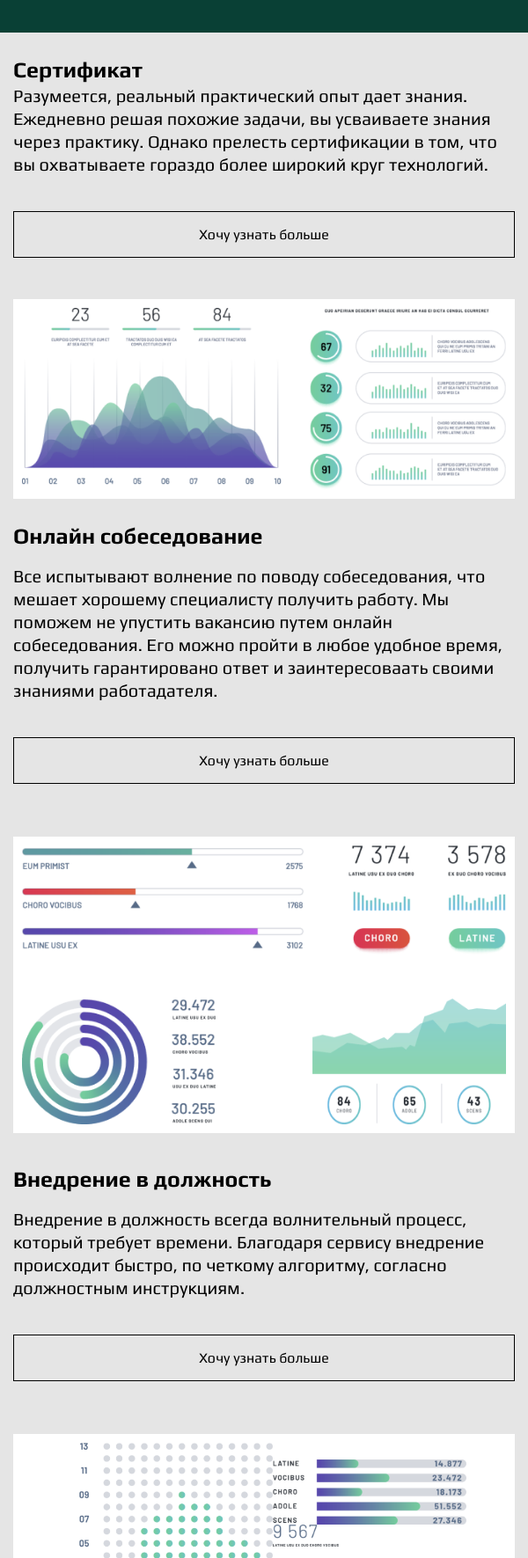
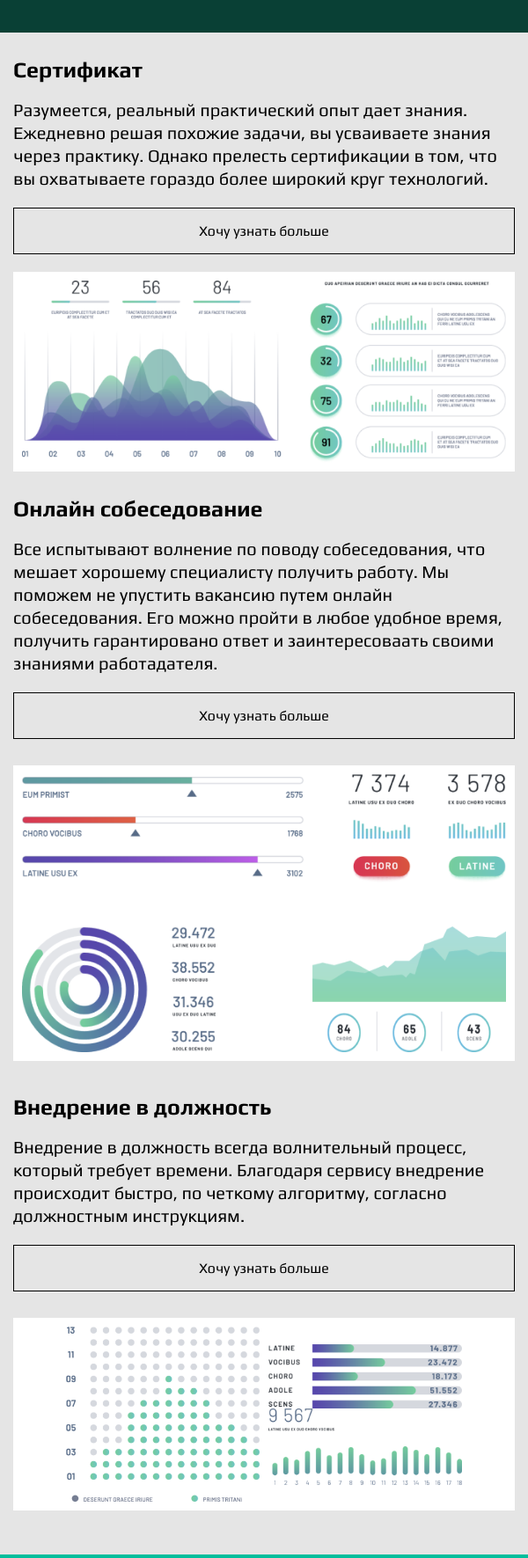
Before and after one commit to temkorolev/fineBinder, a plain HTML site: page index.html in a window 600 px wide. Shown: the part 3014-4785 px from the top of the page at 88% size. Drawn offline with Linux system fonts and the light colour scheme.

Commit message:
Add files via upload

```diff
--- a/css/style.css
+++ b/css/style.css
@@ -400,7 +400,7 @@ small {
   /* CERTIFY */
 .certify {
    width: 100%;
-   min-height: 700px;
+   min-height: 600px;
 }
 .certifyBox {
    display: flex;
@@ -508,7 +508,7 @@ small {
    line-height: 26px;
    color: #000000;
    font-weight: 400;
-   margin-bottom: 40px;
+   margin-bottom: 20px;
 }
 .btn {
    font-size: 16px;
@@ -962,7 +962,7 @@ small {
       font-size: 16px;
       line-height: 26px;
       color: #000000;
-      margin-bottom: 40px;
+      margin-bottom: 20px;
    }
    .integrationDiagram {
       display: flex;
@@ -1148,7 +1148,6 @@ small {
       margin-bottom: 30px;
    }
    .certifyDiagram {
-
       display: flex;
       justify-content: center;
       align-items: center;
@@ -1162,6 +1161,9 @@ small {
       height: auto;
       order: 1;
    }
+      .certifyContent p {
+         margin-bottom: 20px;
+      }
    .interviewBox {
       display: flex;
       flex-direction: column;
@@ -1170,7 +1172,6 @@ small {
       min-height: 500px;
    }
    .interviewDiagram {
-      margin-top: 20px;
       display: flex;
       flex-direction: column;
       width: 100%;
@@ -1180,7 +1181,7 @@ small {
    .interviewContent {
       width: 100%;
       height: auto;
-      margin-bottom: 20px;
+      margin-bottom: 10px;
    }
    .integration {
       width: 100%;
@@ -1193,8 +1194,12 @@ small {
       width: 100%;
       min-height: 600px;
    }
+   .integrationContent p {
+      margin-bottom: 20px;
+   }
    .integrationDiagram {
-      margin-top: 40px;
+      margin-top: 10px;
+      margin-bottom: 10px;
       display: flex;
       justify-content: center;
       width: 100%;
@@ -1206,12 +1211,14 @@ small {
    .detailStatistic img {
       display: block;
       width: 100%;
-      margin-left: 20px;
   }
   .integrationContent {
       width: 100%;
       height: auto;
       order: 1;
+   }
+   .detailStatistic:first-child {
+      margin-right: 10px;
    }
    .footerBox {
       display: flex;
@@ -1239,7 +1246,6 @@ small {
      font-size: 16px;
      background-color: #FFD31D;
    }
-
 }
 
 @media only screen and (max-width: 600px) {
@@ -1449,12 +1455,12 @@ small {
       flex-direction: column;
       align-items: center;
       width: 100%;
-      min-height: 500px;
+      min-height: 400px;
       margin-bottom: 30px;
       margin-top: 30px;
    }
    .certifyContent h3 {
-      margin-bottom: 4px;
+
       font-size: 25px;
       line-height: 25px;
    }
@@ -1472,6 +1478,9 @@ small {
       height: auto;
       order: 1;
    }
+   .certifyContent p {
+      margin-bottom: 20px;
+   }
    .interviewBox {
       display: flex;
       flex-direction: column;
@@ -1480,7 +1489,6 @@ small {
       min-height: 400px;
    }
    .interviewDiagram {
-      margin-top: 20px;
       display: flex;
       flex-direction: column;
       width: 100%;
@@ -1490,6 +1498,8 @@ small {
    .interviewContent {
       width: 100%;
       height: auto;
+   }
+   .interviewContent p {
       margin-bottom: 20px;
    }
    .integration {
@@ -1521,24 +1531,29 @@ small {
       line-height: 25px;
       color: #000000;
    }
-
+   .detailStatistic:first-child {
+      margin-right: 10px;
+   }
    .detailStatistic img {
       display: block;
       width: 100%;
-      margin-left: 20px;
+
   }
   .integrationBox {
      display: flex;
      justify-content: space-between;
      align-items: center;
      width: 100%;
-     min-height: 500px;
+     min-height: 400px;
      margin-bottom: 20px;
   }
   .integrationContent {
       width: 100%;
       height: auto;
       order: 1;
+   }
+   .integrationContent p {
+      margin-bottom: 20px;
    }
    .footerBox {
       display: flex;
```
Lines whose indentation alone changed are shown as unchanged.
